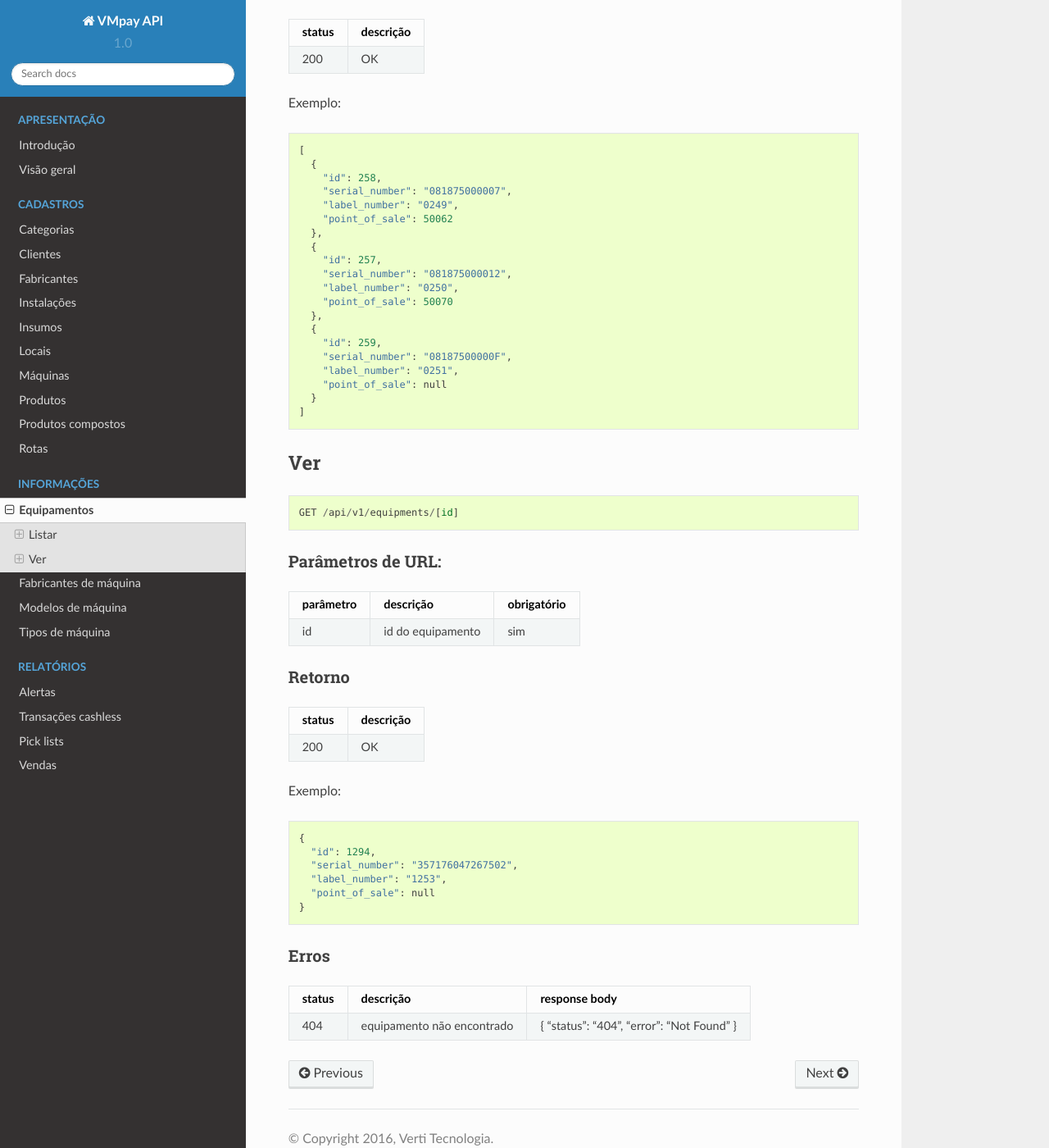
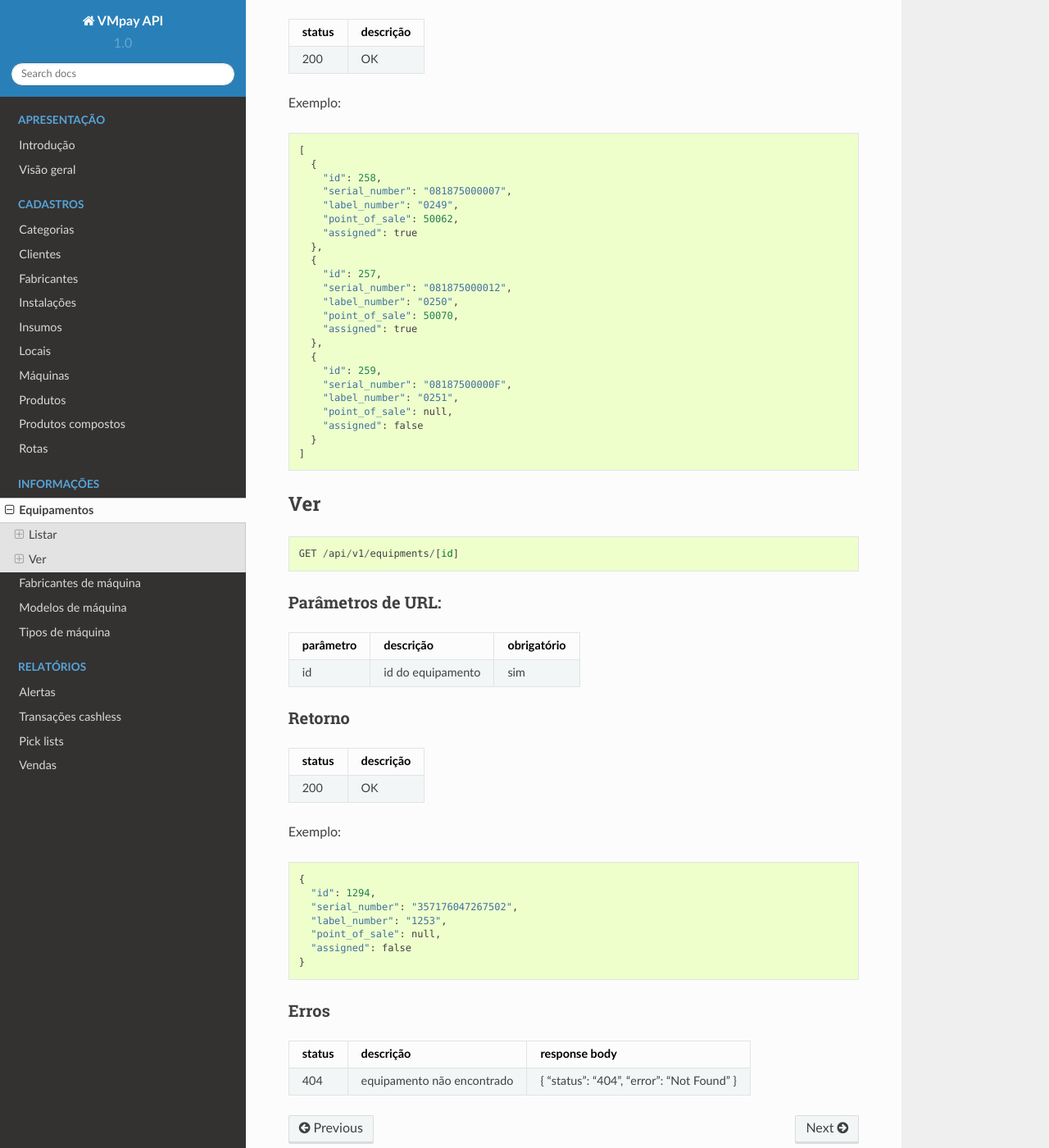
Before and after one commit to rfbezerra/vmpay_api_doc, a Sphinx documentation site: the page built from docs/source/info/equipment.rst, in a window 1280 px wide and 1400 px high, scrolled down 719 px. Shown: the whole window at 82% size. Built offline with Sphinx 7.4.7 and the Read the Docs theme 2.0.0, drawn with Linux system fonts in a browser that asks for light colours.

Commit message:
Atualiza a documentação de equipamentos

```diff
--- a/docs/source/info/equipment.rst
+++ b/docs/source/info/equipment.rst
@@ -43,19 +43,22 @@ Exemplo::
       "id": 258,
       "serial_number": "081875000007",
       "label_number": "0249",
-      "point_of_sale": 50062
+      "point_of_sale": 50062,
+      "assigned": true
     },
     {
       "id": 257,
       "serial_number": "081875000012",
       "label_number": "0250",
-      "point_of_sale": 50070
+      "point_of_sale": 50070,
+      "assigned": true
     },
     {
       "id": 259,
       "serial_number": "08187500000F",
       "label_number": "0251",
-      "point_of_sale": null
+      "point_of_sale": null,
+      "assigned": false
     }
   ]
 
@@ -93,7 +96,8 @@ Exemplo:
     "id": 1294,
     "serial_number": "357176047267502",
     "label_number": "1253",
-    "point_of_sale": null
+    "point_of_sale": null,
+    "assigned": false
   }
 
 Erros
```
